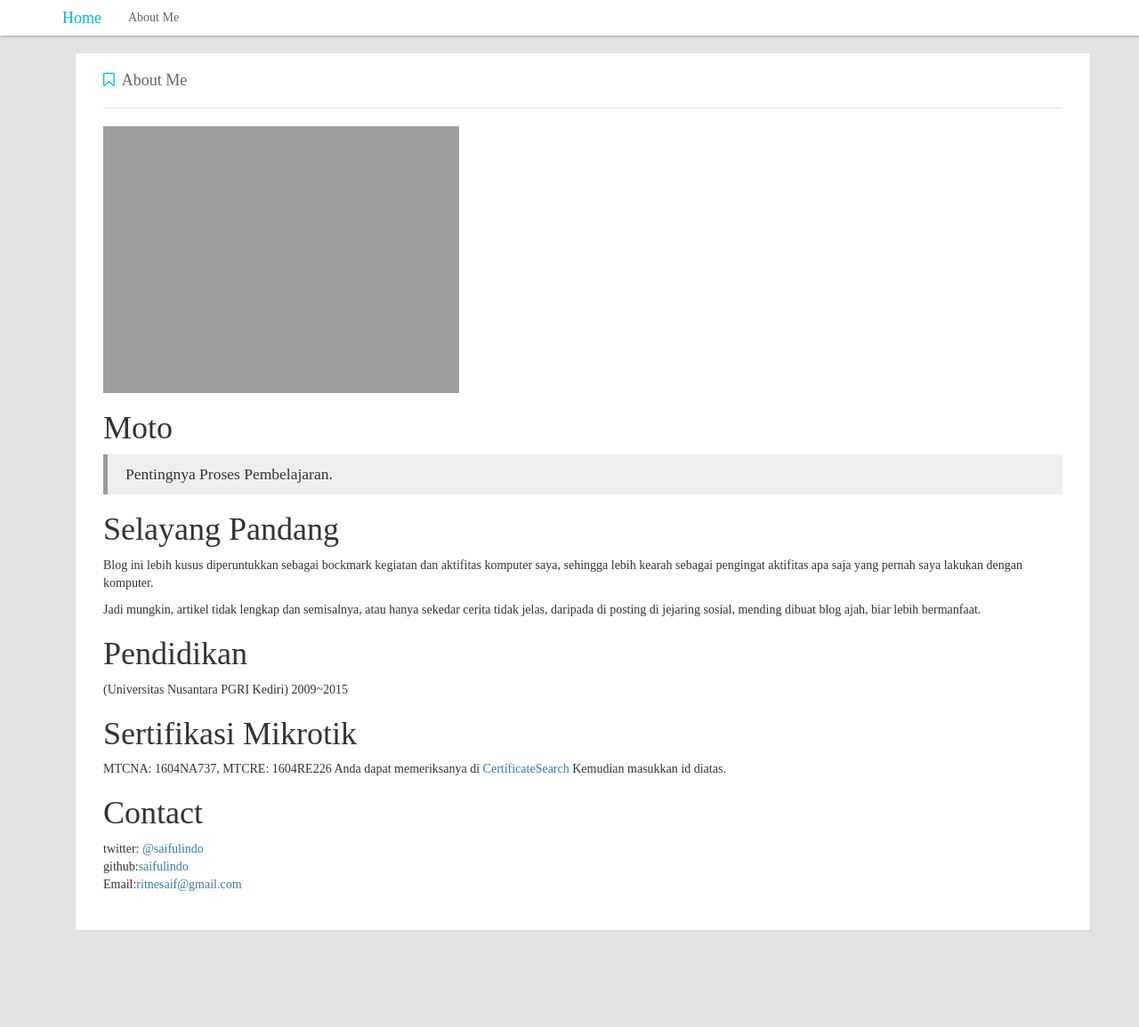
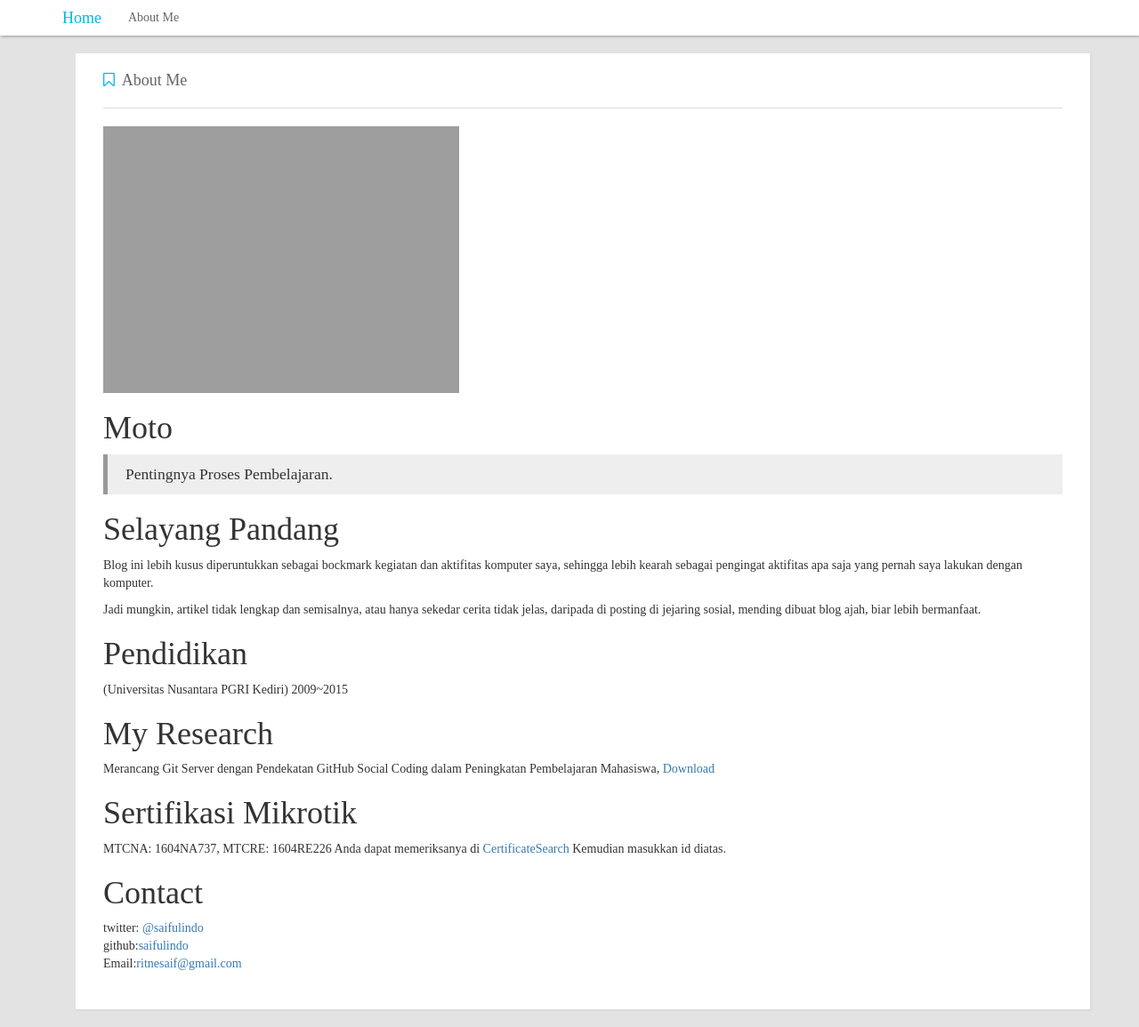
Before and after one commit to saifulindo/myblog, a Jekyll site: the page built from about.md, in a window 1280 px wide. Shown: the whole page at 89% size. Built offline with Jekyll 4.4.1, drawn with Linux system fonts in a browser that asks for light colours; nearby versions of some CDN libraries; before the commit the page ends 1066 px from its top, so only the background shows below that.

Commit message:
change about

```diff
--- a/about.md
+++ b/about.md
@@ -21,6 +21,10 @@ Pendidikan
 ===
 (Universitas Nusantara PGRI Kediri)  2009~2015
 
+My Research
+===
+Merancang Git Server dengan Pendekatan GitHub Social Coding dalam Peningkatan Pembelajaran Mahasiswa, [Download](http://simki.unpkediri.ac.id/mahasiswa/file_artikel/2015/09.1.03.02.0299.pdf)
+
 Sertifikasi Mikrotik
 ===
 MTCNA: 1604NA737, MTCRE: 1604RE226
```
